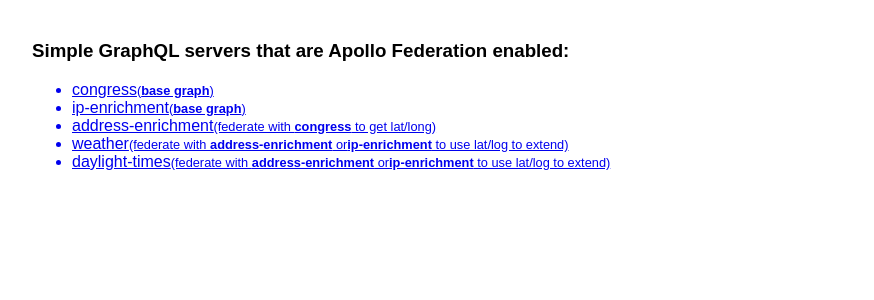
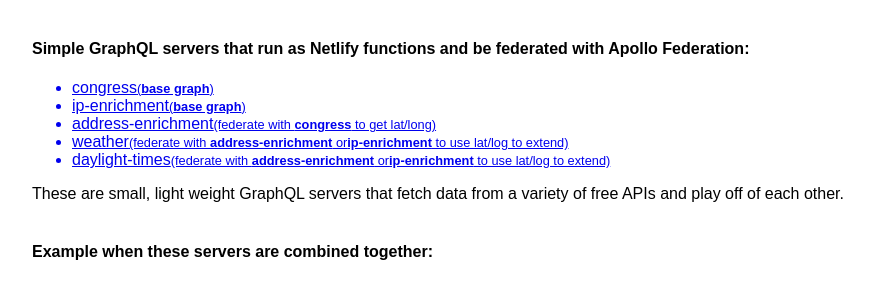
Before and after one commit to daniman/simple-graphql-servers, a React (Create React App) app: page / in a window 1280 px wide. Shown: the top 300 px of the page, without its empty margins (16-890 px from the left). Built offline with nearby package versions, Linux system fonts and the light colour scheme; no server answers.

Commit message:
move utils to their own folder

```diff
--- a/api/subgraph-address-enrichment.js
+++ b/api/subgraph-address-enrichment.js
@@ -9,7 +9,7 @@
 } = require('apollo-server-core');
 const { ApolloServerPluginUsageReporting } = require('apollo-server-core');
 const { ApolloServerPluginInlineTrace } = require('apollo-server-core');
-const utils = require('../utils');
+const utils = require('../utils/utils');
 
 const typeDefs = gql`
   extend schema
--- a/api/subgraph-congress.js
+++ b/api/subgraph-congress.js
@@ -15,7 +15,7 @@
 } = require('apollo-server-core');
 const { ApolloServerPluginUsageReporting } = require('apollo-server-core');
 const { ApolloServerPluginInlineTrace } = require('apollo-server-core');
-const utils = require('../utils');
+const utils = require('../utils/utils');
 
 const typeDefs = gql`
   enum Party {
--- a/api/subgraph-daylight-times.js
+++ b/api/subgraph-daylight-times.js
@@ -9,7 +9,7 @@
 } = require('apollo-server-core');
 const { ApolloServerPluginUsageReporting } = require('apollo-server-core');
 const { ApolloServerPluginInlineTrace } = require('apollo-server-core');
-const utils = require('../utils');
+const utils = require('../utils/utils');
 
 const typeDefs = gql`
   extend schema
--- a/api/subgraph-ip-enrichment.js
+++ b/api/subgraph-ip-enrichment.js
@@ -9,7 +9,7 @@
 } = require('apollo-server-core');
 const { ApolloServerPluginUsageReporting } = require('apollo-server-core');
 const { ApolloServerPluginInlineTrace } = require('apollo-server-core');
-const utils = require('../utils');
+const utils = require('../utils/utils');
 
 const typeDefs = gql`
   extend schema
--- a/api/subgraph-weather.js
+++ b/api/subgraph-weather.js
@@ -9,7 +9,6 @@
 } = require('apollo-server-core');
 const { ApolloServerPluginUsageReporting } = require('apollo-server-core');
 const { ApolloServerPluginInlineTrace } = require('apollo-server-core');
-const utils = require('../utils');
 
 const typeDefs = gql`
   extend schema
--- /dev/null
+++ b/src/App.tsx
@@ -0,0 +1,126 @@
+import React, { useEffect, useState } from 'react';
+import { useQuery, gql } from '@apollo/client';
+
+export const App = () => {
+  const [ipAddress, setIpAddress] = useState<string>();
+
+  useEffect(() => {
+    fetch('https://ident.me')
+      .then((res) => res.text())
+      .then((result) => {
+        setIpAddress(result);
+      });
+  }, []);
+
+  const { data, loading, error } = useQuery(
+    gql`
+      query ($ipAddress: String!) {
+        ipLocation(ip: $ipAddress) {
+          latitude
+          longitude
+          ... on Location @defer {
+            weather
+            temperature
+            tempMax
+            tempMin
+          }
+          ... on Location @defer {
+            sunset
+          }
+        }
+      }
+    `,
+    {
+      skip: !ipAddress,
+      variables: { ipAddress }
+    }
+  );
+
+  console.log(ipAddress);
+  console.log(data);
+
+  return (
+    <div
+      style={{
+        margin: 40,
+        fontFamily: 'sans-serif'
+      }}
+    >
+      <h4>
+        Simple GraphQL servers that run as Netlify functions and be federated
+        with Apollo Federation:
+      </h4>
+      <ul>
+        {[
+          {
+            subgraph: 'congress',
+            href: 'https://simple-graphql-servers.netlify.app/.netlify/functions/subgraph-congress',
+            description: (
+              <>
+                (<b>base graph</b>)
+              </>
+            )
+          },
+          {
+            subgraph: 'ip-enrichment',
+            href: 'https://simple-graphql-servers.netlify.app/.netlify/functions/subgraph-ip-enrichment',
+            description: (
+              <>
+                (<b>base graph</b>)
+              </>
+            )
+          },
+          {
+            subgraph: 'address-enrichment',
+            href: 'https://simple-graphql-servers.netlify.app/.netlify/functions/subgraph-address-enrichment',
+            description: (
+              <>
+                (federate with <b>congress</b> to get lat/long)
+              </>
+            )
+          },
+          {
+            subgraph: 'weather',
+            href: 'https://simple-graphql-servers.netlify.app/.netlify/functions/subgraph-weather',
+            description: (
+              <>
+                (federate with <b>address-enrichment</b> or
+                <b>ip-enrichment</b> to use lat/log to extend)
+              </>
+            )
+          },
+          {
+            subgraph: 'daylight-times',
+            href: 'https://simple-graphql-servers.netlify.app/.netlify/functions/subgraph-daylight-times',
+            description: (
+              <>
+                (federate with <b>address-enrichment</b> or
+                <b>ip-enrichment</b> to use lat/log to extend)
+              </>
+            )
+          }
+        ].map(({ subgraph, href, description }) => (
+          <a key={subgraph} href={href}>
+            <li>
+              {subgraph}
+              <span
+                style={{
+                  fontSize: '0.8rem'
+                }}
+              >
+                {description}
+              </span>
+            </li>
+          </a>
+        ))}
+      </ul>
+      <p>
+        These are small, light weight GraphQL servers that fetch data from a
+        variety of free APIs and play off of each other.
+      </p>
+      <h4 style={{ marginTop: 40 }}>
+        Example when these servers are combined together:
+      </h4>
+    </div>
+  );
+};
--- a/src/index.tsx
+++ b/src/index.tsx
@@ -1,82 +1,17 @@
-import React from 'react';
 import ReactDOM from 'react-dom/client';
+import { ApolloClient, InMemoryCache, ApolloProvider } from '@apollo/client';
+import { App } from './App';
+
+const client = new ApolloClient({
+  uri: 'https://main--congress2.apollographos.net/graphql',
+  cache: new InMemoryCache()
+});
 
 const root = ReactDOM.createRoot(
   document.getElementById('root') as HTMLElement
 );
 root.render(
-  <React.StrictMode>
-    <div
-      style={{
-        margin: 40,
-        fontFamily: 'sans-serif'
-      }}
-    >
-      <h3>Simple GraphQL servers that are Apollo Federation enabled:</h3>
-      <ul>
-        <a href="https://simple-graphql-servers.netlify.app/.netlify/functions/subgraph-congress">
-          <li>
-            congress
-            <span
-              style={{
-                fontSize: '0.8rem'
-              }}
-            >
-              (<b>base graph</b>)
-            </span>
-          </li>
-        </a>
-        <a href="https://simple-graphql-servers.netlify.app/.netlify/functions/subgraph-ip-enrichment">
-          <li>
-            ip-enrichment
-            <span
-              style={{
-                fontSize: '0.8rem'
-              }}
-            >
-              (<b>base graph</b>)
-            </span>
-          </li>
-        </a>
-        <a href="https://simple-graphql-servers.netlify.app/.netlify/functions/subgraph-address-enrichment">
-          <li>
-            address-enrichment
-            <span
-              style={{
-                fontSize: '0.8rem'
-              }}
-            >
-              (federate with <b>congress</b> to get lat/long)
-            </span>
-          </li>
-        </a>
-        <a href="https://simple-graphql-servers.netlify.app/.netlify/functions/subgraph-weather">
-          <li>
-            weather
-            <span
-              style={{
-                fontSize: '0.8rem'
-              }}
-            >
-              (federate with <b>address-enrichment</b> or
-              <b>ip-enrichment</b> to use lat/log to extend)
-            </span>
-          </li>
-        </a>
-        <a href="https://simple-graphql-servers.netlify.app/.netlify/functions/subgraph-daylight-times">
-          <li>
-            daylight-times
-            <span
-              style={{
-                fontSize: '0.8rem'
-              }}
-            >
-              (federate with <b>address-enrichment</b> or
-              <b>ip-enrichment</b> to use lat/log to extend)
-            </span>
-          </li>
-        </a>
-      </ul>
-    </div>
-  </React.StrictMode>
+  <ApolloProvider client={client}>
+    <App />
+  </ApolloProvider>
 );
```
Also changed, not shown: package.json (+8 -7 lines), utils/utils.js (renamed from utils.js), 2 other files (tests, documents, lock files or other folders).
